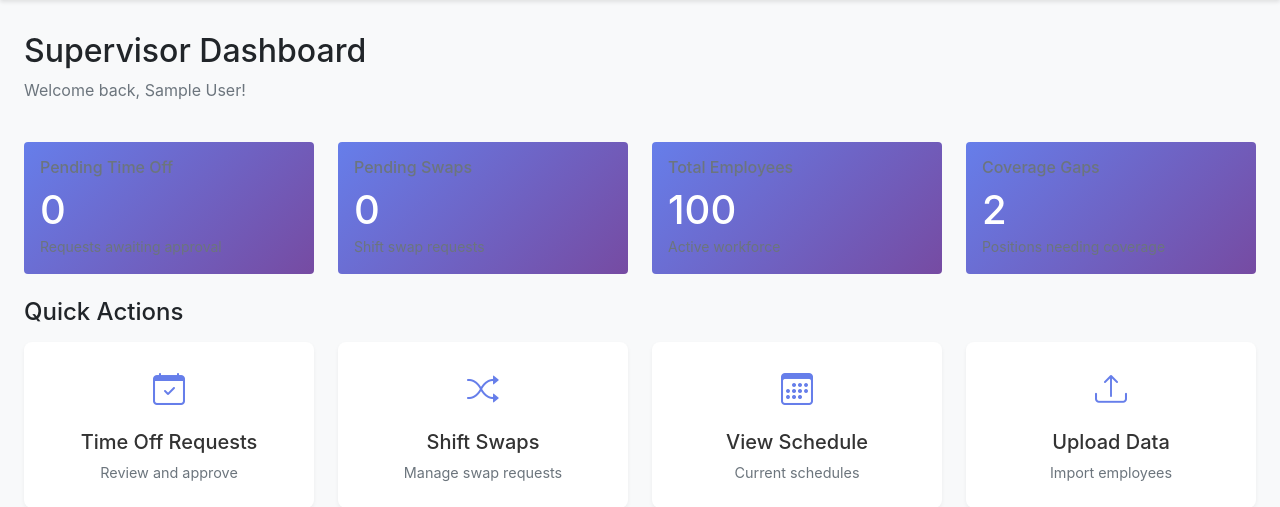
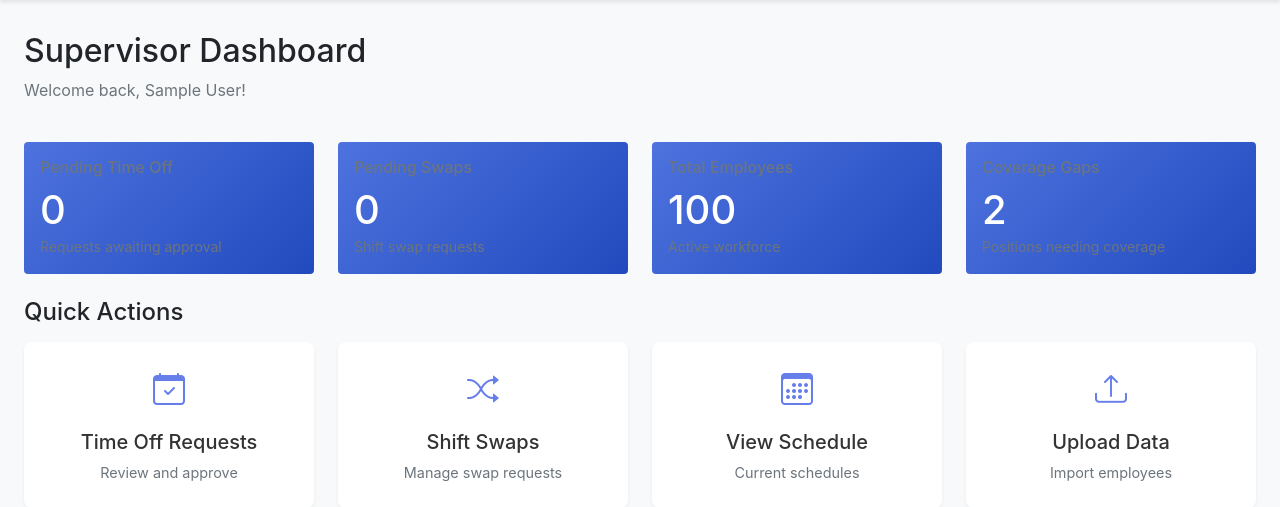
Before and after one commit to Hyperiongate/Workforce-Scheduler, a Flask app: page /supervisor/dashboard in a window 1280 px wide. Shown: the part 64-571 px from the top of the page. Run offline with Flask 3, Linux system fonts and the light colour scheme; a user stored in the database is signed in; tables that the repository leaves empty hold one stand-in row (values such as "Sample post").

Commit message:
Update supervisor_dashboard.html

```diff
--- a/templates/supervisor_dashboard.html
+++ b/templates/supervisor_dashboard.html
@@ -226,7 +226,7 @@
 
 <style>
 .stat-card {
-    background: linear-gradient(135deg, #667eea 0%, #764ba2 100%);
+    background: linear-gradient(135deg, #4e73df 0%, #224abe 100%);
     color: white;
     border: none;
     transition: transform 0.2s;
```
